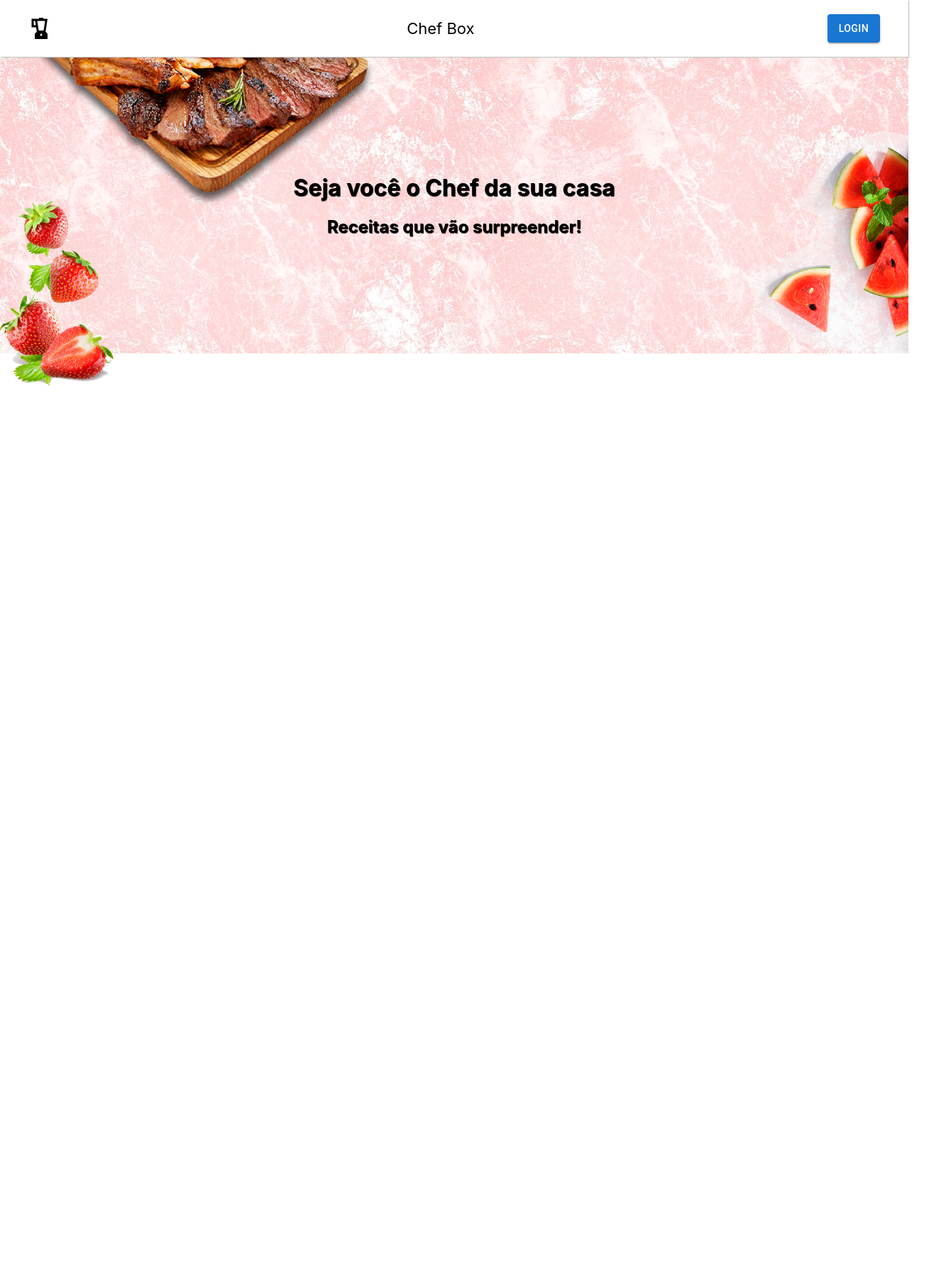
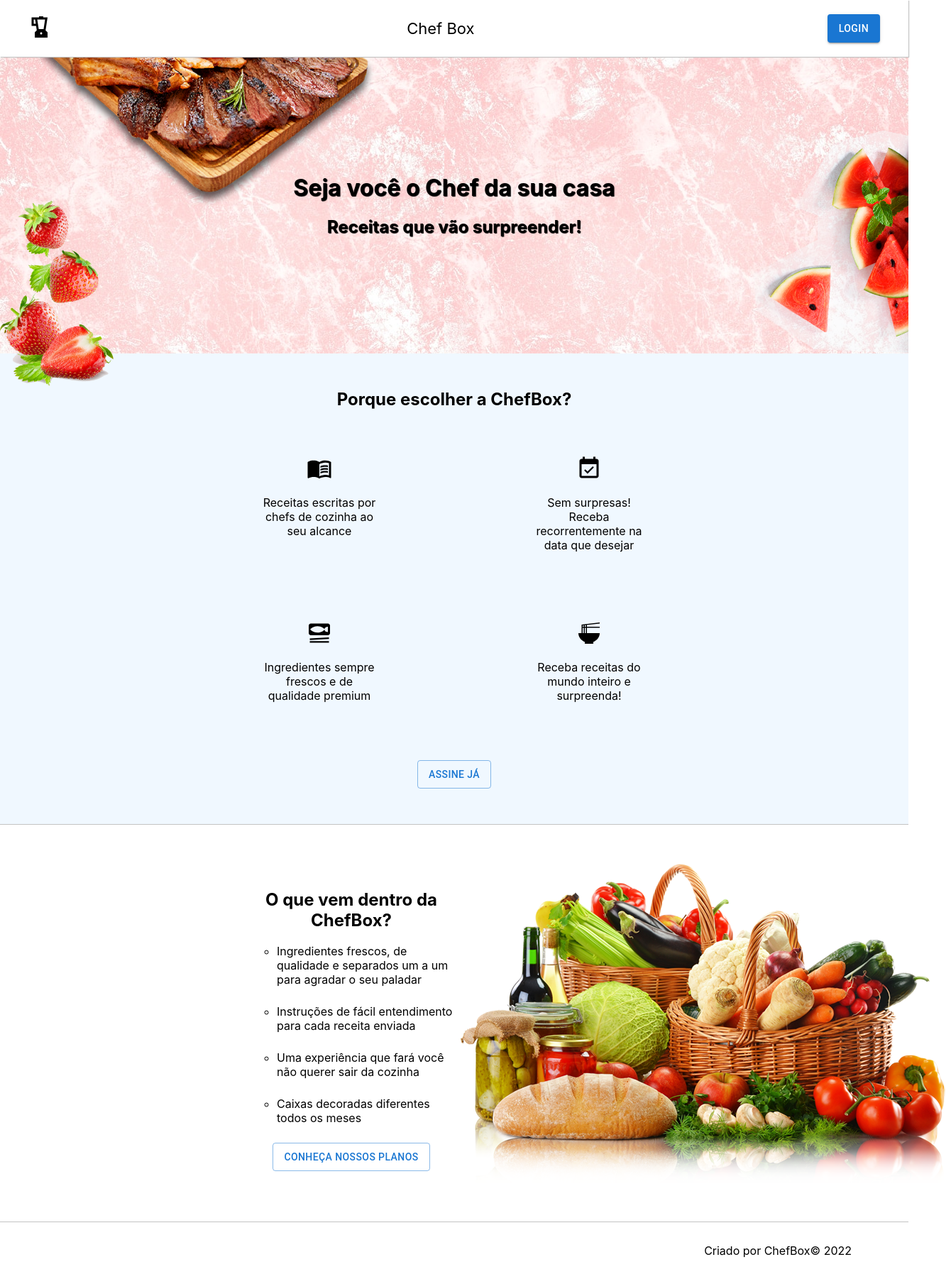
Before and after one commit to JanssenRodrigues/chef-box, a Next.js app: page / in a window 1280 px wide. Shown: the whole page at 71% size, 1340 px wide, since content can reach past the window. Before the commit the page ends 880 px from the top, so only its background shows below. Built offline with nearby package versions, Linux system fonts and the light colour scheme.

Commit message:
Criação do modal de login e página de preferencias do usuário

```diff
--- /dev/null
+++ b/components/Footer/index.js
@@ -0,0 +1,12 @@
+import React from "react";
+import styles from "../../styles/Home.module.css";
+
+const Footer = () => {
+  return (
+    <footer className={styles.footer}>
+      <span>Criado por ChefBox© {new Date().getFullYear()}</span>
+    </footer>
+  );
+};
+
+export default Footer;
--- a/components/Header/index.js
+++ b/components/Header/index.js
@@ -3,17 +3,31 @@ import Button from "@mui/material/Button";
 import Icon from "@mui/material/Icon";
 import BlenderSharpIcon from "@mui/icons-material/BlenderSharp";
 import styles from "../../styles/Home.module.css";
+import { getLocalStorageData } from "../../utils";
+import Link from "next/link";
 
-const Header = () => {
+const Header = ({ isLogged = false, userLogin, setIsOpenLoginModal }) => {
   return (
     <header className={styles.header}>
-      <Icon component={BlenderSharpIcon} fontSize="large" />
+      <Link href="/">
+        <Icon component={BlenderSharpIcon} fontSize="large" href="/" />
+      </Link>
 
-      <span className={styles.headerTitle}>Chef Box</span>
+      <Link href="/">
+        <span className={styles.headerTitle}>Chef Box</span>
+      </Link>
 
-      <Button className={styles.loginButton} variant="contained">
-        Login
-      </Button>
+      {!isLogged ? (
+        <Button
+          className={styles.loginButton}
+          variant="contained"
+          onClick={() => setIsOpenLoginModal(true)}
+        >
+          Login
+        </Button>
+      ) : (
+        <p>{`Olá,  ${userLogin}`}</p>
+      )}
     </header>
   );
 };
--- a/components/Hero/index.js
+++ b/components/Hero/index.js
@@ -7,8 +7,6 @@ const Hero = () => {
       <span className={styles.strawberry} />
       <span className={styles.meat} />
       <span className={styles.watermelon} />
-      <span />
-      <span />
       <div className={styles.title}>
         <h1>Seja você o Chef da sua casa</h1>
         <h2 className={styles.subtitle}>Receitas que vão surpreender!</h2>
--- /dev/null
+++ b/components/Inside/index.js
@@ -0,0 +1,35 @@
+import React from "react";
+import { Button } from "@mui/material";
+import styles from "../../styles/Home.module.css";
+
+const InsideTheBox = () => {
+  return (
+    <section className={styles.insideTheBoxSection}>
+      <div className={styles.insideTheBoxText}>
+        <h2>O que vem dentro da ChefBox?</h2>
+        <ul>
+          <li className={styles.listItem}>
+            Ingredientes frescos, de qualidade e separados um a um para agradar
+            o seu paladar
+          </li>
+          <li className={styles.listItem}>
+            Instruções de fácil entendimento para cada receita enviada
+          </li>
+          <li className={styles.listItem}>
+            Uma experiência que fará você não querer sair da cozinha
+          </li>
+          <li className={styles.listItem}>
+            Caixas decoradas diferentes todos os meses
+          </li>
+        </ul>
+        <Button variant="outlined">Conheça nossos planos</Button>
+      </div>
+
+      <div className={styles.insideTheBoxImage}>
+        <img src="/alimentos.png" alt="" />
+      </div>
+    </section>
+  );
+};
+
+export default InsideTheBox;
--- /dev/null
+++ b/components/LoginModal/index.js
@@ -0,0 +1,61 @@
+import React, { useState } from "react";
+import { Box, Button, Modal, TextField } from "@mui/material";
+import styles from "../../styles/Home.module.css";
+import { setLocalStorageData } from "../../utils";
+
+const LoginModal = ({ open, handleClose }) => {
+  const [login, setLoginInput] = useState("");
+  const [password, setPasswordInput] = useState("");
+  const style = {
+    position: "absolute",
+    top: "50%",
+    left: "50%",
+    transform: "translate(-50%, -50%)",
+    width: 400,
+    bgcolor: "background.paper",
+    border: "2px solid #000",
+    boxShadow: 24,
+    pt: 2,
+    px: 4,
+    pb: 3,
+    display: "flex",
+    flexDirection: "column",
+  };
+  console.log(login);
+  return (
+    <Modal
+      open={open}
+      onClose={() => handleClose(false)}
+      className={styles.loginModal}
+    >
+      <Box sx={style}>
+        <TextField
+          id="login"
+          label="Login"
+          variant="standard"
+          value={login}
+          onChange={({ target }) => setLoginInput(target.value)}
+        />
+        <TextField
+          id="password"
+          label="Password"
+          variant="standard"
+          value={password}
+          onChange={({ target }) => setPasswordInput(target.value)}
+        />
+        <Button
+          onClick={() => {
+            setLocalStorageData("login", login);
+            setLocalStorageData("password", password);
+            setLocalStorageData("isLogged", true);
+            handleClose(false);
+          }}
+        >
+          Entrar
+        </Button>
+      </Box>
+    </Modal>
+  );
+};
+
+export default LoginModal;
--- /dev/null
+++ b/components/Reason/index.js
@@ -0,0 +1,14 @@
+import React from "react";
+import { Icon } from "@mui/material";
+import styles from "../../styles/Home.module.css";
+
+const Reason = ({ icon, text }) => {
+  return (
+    <div className={styles.reason}>
+      <Icon component={icon} fontSize="large" />
+      <p>{text}</p>
+    </div>
+  );
+};
+
+export default Reason;
--- /dev/null
+++ b/components/Reasons/index.js
@@ -0,0 +1,39 @@
+import React from "react";
+import { Button } from "@mui/material";
+import Reason from "../Reason";
+
+import EventAvailableIcon from "@mui/icons-material/EventAvailable";
+import MenuBookIcon from "@mui/icons-material/MenuBook";
+import RamenDiningIcon from "@mui/icons-material/RamenDining";
+import SetMealIcon from "@mui/icons-material/SetMeal";
+
+import styles from "../../styles/Home.module.css";
+
+const Reasons = () => {
+  return (
+    <section className={styles.reasonsSection}>
+      <h2 className={styles.reasonsTitle}>Porque escolher a ChefBox?</h2>
+      <Reason
+        icon={MenuBookIcon}
+        text="Receitas escritas por chefs de cozinha ao seu alcance"
+      />
+      <Reason
+        icon={EventAvailableIcon}
+        text="Sem surpresas! Receba recorrentemente na data que desejar"
+      />
+      <Reason
+        icon={SetMealIcon}
+        text="Ingredientes sempre frescos e de qualidade premium"
+      />
+      <Reason
+        icon={RamenDiningIcon}
+        text="Receba receitas do mundo inteiro e surpreenda!"
+      />
+      <div className={styles.reasonsFooter}>
+        <Button variant="outlined">Assine já</Button>
+      </div>
+    </section>
+  );
+};
+
+export default Reasons;
--- a/pages/_app.js
+++ b/pages/_app.js
@@ -1,7 +1,38 @@
-import '../styles/globals.css'
+import Head from "next/head";
+import { useEffect, useState } from "react";
+import Footer from "../components/Footer";
+import Header from "../components/Header";
+import { getLocalStorageData } from "../utils";
+import "../styles/globals.css";
+import LoginModal from "../components/LoginModal";
 
 function MyApp({ Component, pageProps }) {
-  return <Component {...pageProps} />
+  const [data, setData] = useState({});
+  const [isOpenLoginModal, setIsOpenLoginModal] = useState(false);
+
+  useEffect(() => {
+    setData(getLocalStorageData());
+  }, [data]);
+  return (
+    <>
+      <Head>
+        <title>ChefBox</title>
+        <meta name="description" content="ChefBox" />
+        <link rel="icon" href="/favicon.ico" />
+      </Head>
+
+      <LoginModal open={isOpenLoginModal} handleClose={setIsOpenLoginModal} />
+
+      <Header
+        isLogged={data.isLogged}
+        userLogin={data.login}
+        setIsOpenLoginModal={setIsOpenLoginModal}
+      />
+      <Component {...pageProps} />
+
+      <Footer />
+    </>
+  );
 }
 
-export default MyApp
+export default MyApp;
--- a/pages/index.js
+++ b/pages/index.js
@@ -1,21 +1,23 @@
+import { useEffect, useState } from "react";
 import Head from "next/head";
 import styles from "../styles/Home.module.css";
 import Hero from "../components/Hero";
 import Header from "../components/Header";
+import Reasons from "../components/Reasons";
+import InsideTheBox from "../components/Inside";
+import Footer from "../components/Footer";
+import LoginModal from "../components/LoginModal";
+import { getLocalStorageData } from "../utils";
 
 export default function Home() {
   return (
     <>
-      <Head>
-        <title>ChefBox</title>
-        <meta name="description" content="ChefBox" />
-        <link rel="icon" href="/favicon.ico" />
-      </Head>
-
-      <Header />
+      <Hero />
 
       <main className={styles.main}>
-        <Hero />
+        <Reasons />
+
+        <InsideTheBox />
       </main>
     </>
   );
--- a/styles/Home.module.css
+++ b/styles/Home.module.css
@@ -4,6 +4,18 @@
   display: flex;
   flex-direction: column;
   text-align: center;
+}
+
+.main section {
+  display: flex;
+  flex-direction: row;
+  justify-content: space-between;
+  padding: 50px 350px;
+  border-bottom: 1px solid rgb(195, 195, 195);
+}
+
+.main button {
+  height: 40px;
 }
 
 .header {
@@ -88,6 +100,80 @@
 
 .title {
   width: 100%;
-  /* color: white; */
+  text-align: center;
   text-shadow: 1px 1px 1px #000;
 }
+
+.reasonsSection {
+  flex-wrap: wrap;
+  background-color: aliceblue;
+}
+
+.reasonsTitle {
+  width: 100%;
+  margin: 0 0 50px;
+}
+
+.reasonsFooter {
+  width: 100%;
+  text-align: center;
+}
+
+.reason {
+  width: 200px;
+  border-radius: 5px;
+  padding: 15px;
+  margin-bottom: 50px;
+}
+
+.reason:hover {
+  box-shadow: 0 0 4px #000;
+  transition: 0.2s ease-in-out;
+}
+
+.insideTheBoxSection {
+  align-items: center;
+}
+
+.insideTheBoxSection .listItem {
+  margin-bottom: 25px;
+  list-style: circle;
+  text-align: left;
+}
+
+.insideTheBoxText, .insideTheBoxImage {
+  width: 50%;
+}
+
+.footer {
+  display: flex;
+  flex-direction: row-reverse;
+  align-items: center;
+  padding: 0 80px;
+  height: 80px;
+}
+
+.loginModal {
+  display: flex;
+  flex-direction: column;
+  justify-content: center;
+  align-items: center;
+  z-index: 1;
+}
+
+.formGroup {
+  display: flex;
+  flex-direction: column;
+}
+
+.checkbox {
+  min-width: 48%;
+}
+
+.preferencesOptions {
+  width: 33%;
+}
+
+.preferencesOptions label {
+  text-align: start;
+}
--- /dev/null
+++ b/utils/index.js
@@ -0,0 +1,10 @@
+export const getLocalStorageData = (key) => {
+  if (key) {
+    return window.localStorage.getItem(key);
+  }
+  return window.localStorage;
+};
+
+export const setLocalStorageData = (key, value) => {
+  window.localStorage.setItem(key, value);
+};
```
Also changed, not shown: pages/user-preferences/index.js (added, +79 -0 lines).
